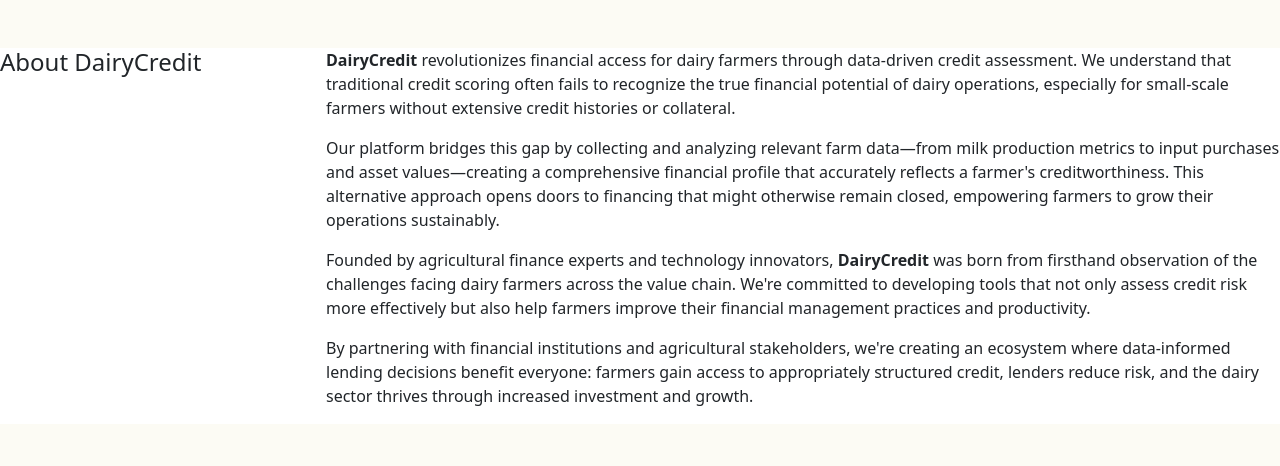
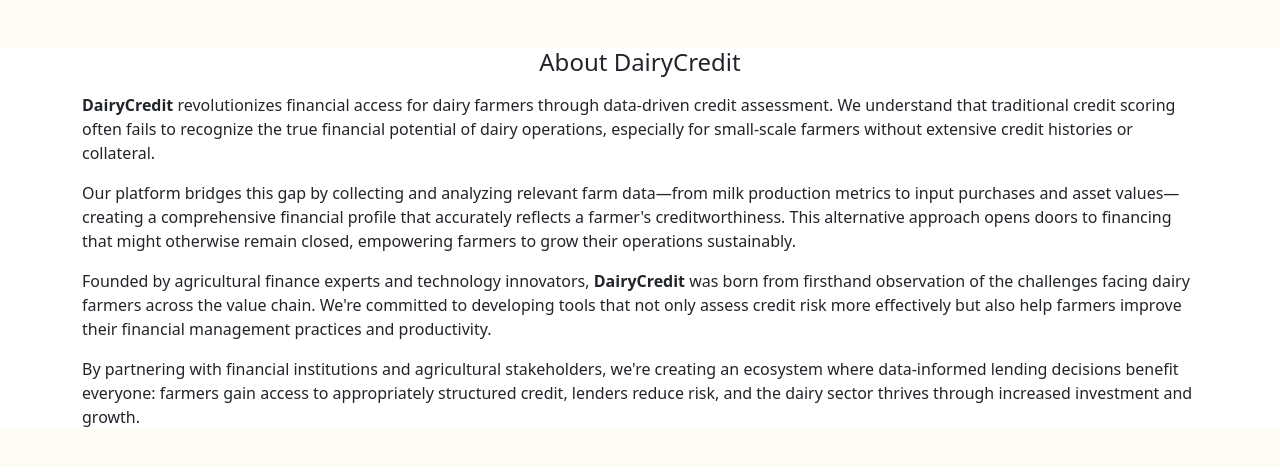
Before and after one commit to Tan-dev202/react-project-dairycredit, a React (Create React App) app: page /about in a window 1280 px wide. Shown: the top 466 px of the page. Built offline with nearby package versions, Linux system fonts and the light colour scheme; a web font is replaced by a local one.

Commit message:
add class for styling

```diff
--- a/src/components/About.jsx
+++ b/src/components/About.jsx
@@ -1,10 +1,10 @@
 export default function About() {
   return (
-    <section className="row mt-5 mb-5">
-      <div className="col-md-3">
-        <h4 className="mb-3">About DairyCredit</h4>
+    <section className="about container my-5">
+      <div>
+        <h4 className="mb-3 text-center">About DairyCredit</h4>
       </div>
-      <div className="col-md-9">
+      <div>
         <p>
           <strong>DairyCredit</strong> revolutionizes financial access for dairy
           farmers through data-driven credit assessment. We understand that
```
